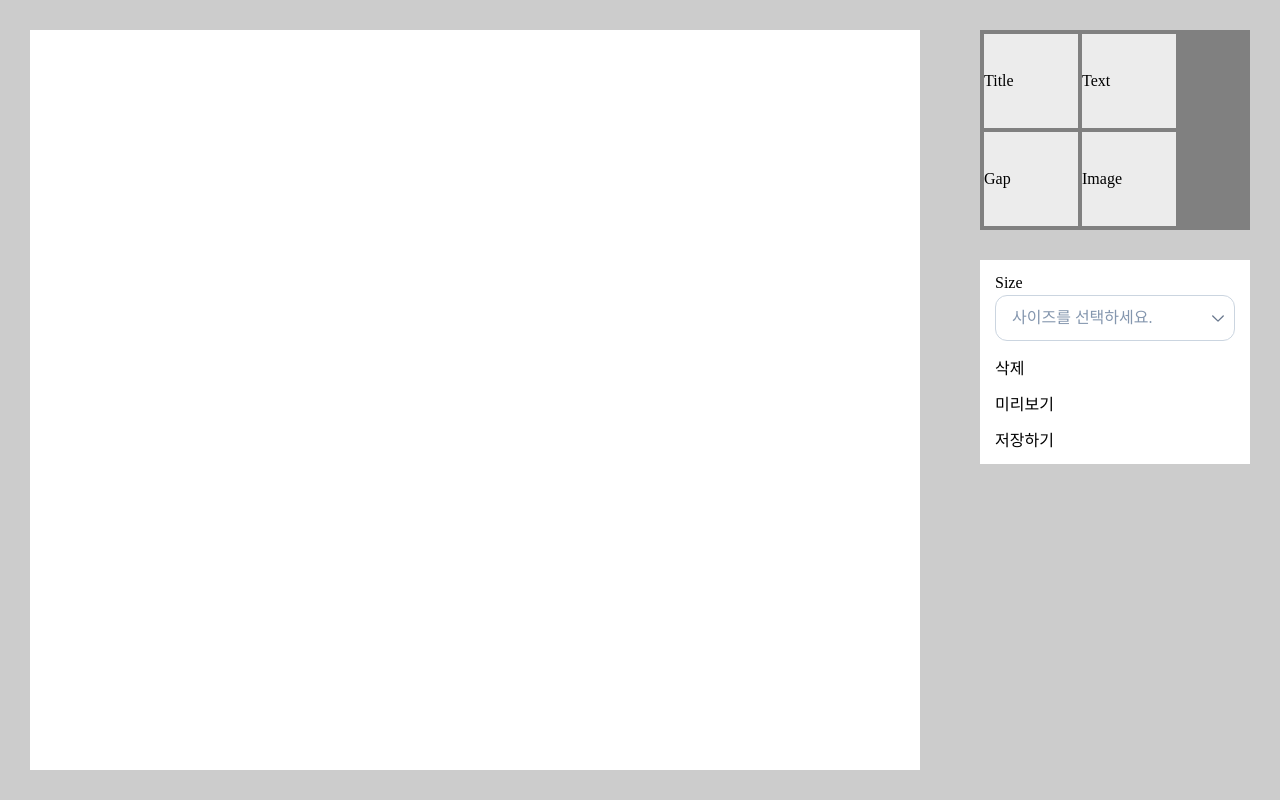
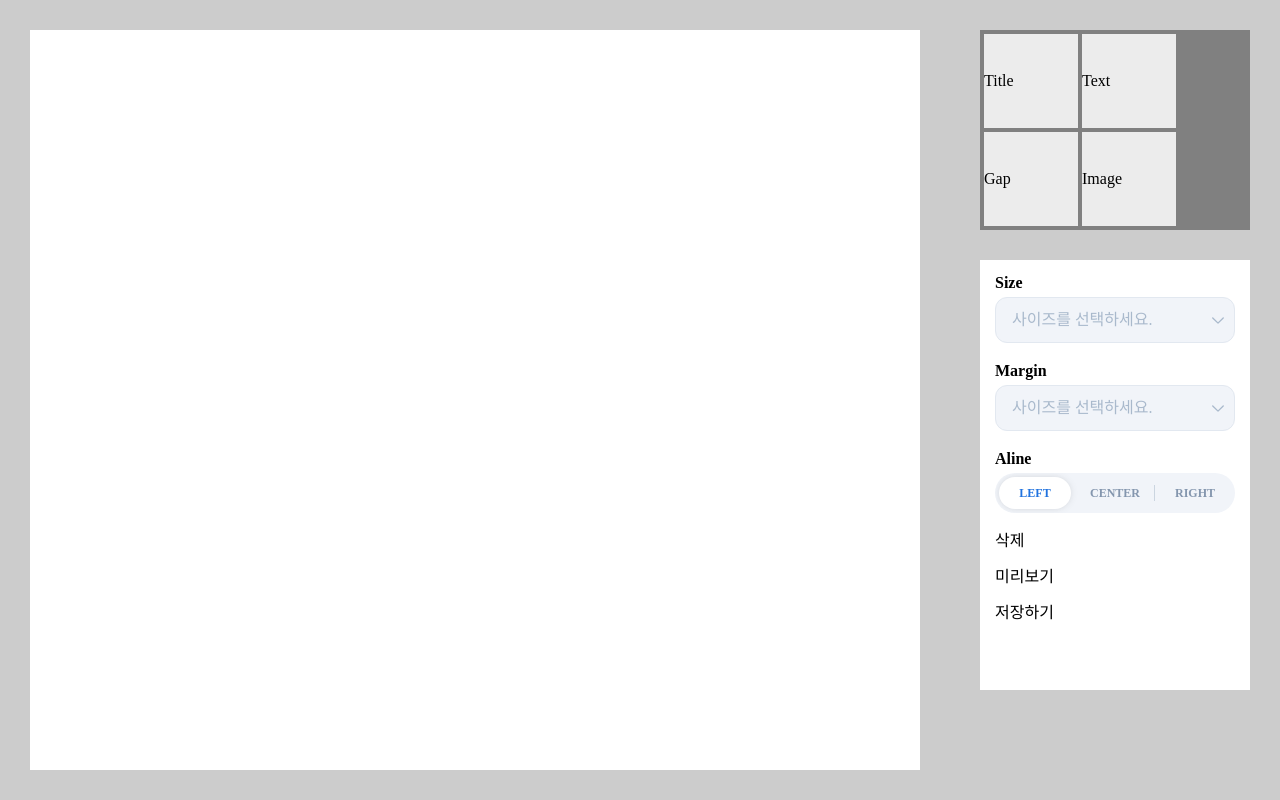
Before and after one commit to jo-duchan/portfolio-editor, a React (Create React App) app: page / in a window 1280 px wide. Built offline with nearby package versions, Linux system fonts and the light colour scheme; a web font is replaced by a local one.

Commit message:
custom components 추가중

```diff
--- a/src/components/edit/Editor.tsx
+++ b/src/components/edit/Editor.tsx
@@ -5,6 +5,7 @@ import useCurrentItem from "context/useCurrentItem";
 
 // UI Components
 import Select from "components/ui/Select";
+import PillTab from "components/ui/PillTab";
 
 // Type
 import {
@@ -29,9 +30,19 @@ function Editor() {
     sort: string
   ) => {
     console.log(value);
-    if (!currentItem || !value) return;
+    if (!currentItem || value === undefined) return;
     const updateItme = currentItem;
-    updateItme.option.size = value as FontSize;
+
+    switch (sort) {
+      case "Size": {
+        updateItme.option.size = value as FontSize;
+        break;
+      }
+      case "Margin": {
+        updateItme.option.margin = value as MarginSize;
+        break;
+      }
+    }
     // if (!currentItem) return;
     // const updateItme = currentItem;
     // switch (type) {
@@ -80,15 +91,39 @@ function Editor() {
 
   return (
     <Container>
-      {/* Select Component로 만들자 onClick 이벤트 버블링 컴포넌트로 넣기*/}
+      {/* Select Component로 만들자 onClick 이벤트 버블링 컴포넌트로 넣기*/}{" "}
       <Select
         label="Size"
         width={240}
         placeholder="사이즈를 선택하세요."
         option={["XS", "S", "M", "L", "XL"]}
         value={currentItem?.option?.size as string}
+        states={currentItem?.option?.size ? "DEFAULT" : "DISABLED"}
         onChange={onChangeValue}
       />
+      <Select
+        label="Margin"
+        width={240}
+        placeholder="사이즈를 선택하세요."
+        option={["NONE", "XS", "S", "M", "L", "XL"]}
+        value={currentItem?.option?.margin as string}
+        states={currentItem?.option?.margin ? "DEFAULT" : "DISABLED"}
+        onChange={onChangeValue}
+      />
+      <PillTab
+        label="Aline"
+        option={["LEFT", "CENTER", "RIGHT"]}
+        onChange={(val) => console.log(val)}
+      />
+      {/* <Select
+        label="Aline"
+        width={240}
+        placeholder="사이즈를 선택하세요."
+        option={["NONE", "XS", "S", "M", "L", "XL"]}
+        value={currentItem?.option?.margin as string}
+        states={currentItem?.option?.margin ? "DEFAULT" : "DISABLED"}
+        onChange={onChangeValue}
+      /> */}
       {/* <div className="size">
         <span>Size</span>
         <select
@@ -201,22 +236,5 @@ const Container = styled.div`
   display: flex;
   flex-direction: column;
   gap: 20px;
-
-  & :is(.size, .margin, .aline, .gap, .column) {
-    display: flex;
-    gap: 10px;
-  }
-
-  & :is(.fill, .color) label {
-    display: flex;
-    gap: 10px;
-  }
-
-  & :is(.fill, .color) label input {
-    width: 60px;
-  }
-
-  & div select {
-    width: 60px;
-  }
+  height: 400px;
 `;
--- /dev/null
+++ b/src/components/ui/PillTab.tsx
@@ -0,0 +1,192 @@
+import React, { useState, useEffect } from "react";
+import styled, { css } from "styled-components";
+
+// Style
+import ColorSystem from "styles/color-system";
+
+// Type
+export type LineType = "LEFT" | "RIGHT" | "NONE";
+
+interface Props {
+  label: string;
+  option: string[];
+  onChange: (value: string) => void;
+}
+
+interface StyledProps {
+  active?: boolean;
+  posIdx?: number;
+  line?: LineType;
+}
+
+function PillTab({ label, option, onChange }: Props) {
+  const [posIdx, setPosIdx] = useState<number>(0);
+
+  const handleClick = (item: string, index: number) => {
+    setPosIdx(index);
+    onChange(item);
+  };
+
+  const calcDirection = (index: number): LineType => {
+    if (index !== 0 && index + 1 !== option.length && index < posIdx) {
+      return "LEFT";
+    }
+
+    if (index !== 0 && index + 1 !== option.length && index > posIdx) {
+      return "RIGHT";
+    }
+
+    return "NONE";
+  };
+  return (
+    <Container>
+      <Label>{label}</Label>
+      <Innerwrapper>
+        <Tab>
+          {option.map((item, index) => (
+            <Option
+              active={posIdx === index}
+              line={calcDirection(index)}
+              onClick={() => handleClick(item, index)}
+              key={item}
+            >
+              {`${item}`}
+            </Option>
+          ))}
+        </Tab>
+        <Pill posIdx={posIdx} />
+      </Innerwrapper>
+    </Container>
+  );
+}
+
+export default PillTab;
+
+const Container = styled.div`
+  display: flex;
+  flex-direction: column;
+  gap: 6px;
+`;
+
+const Label = styled.span`
+  font-size: 16px;
+  font-weight: 600;
+`;
+
+const Innerwrapper = styled.div`
+  position: relative;
+  display: flex;
+  width: fit-content;
+  height: 40px;
+  background: ${ColorSystem.Neutral[100]};
+  border-radius: 20px;
+  overflow: hidden;
+`;
+
+const Tab = styled.div`
+  display: flex;
+  z-index: 10;
+  width: fit-content;
+  height: 100%;
+`;
+
+const Option = styled.span<StyledProps>`
+  position: relative;
+  display: flex;
+  align-items: center;
+  justify-content: center;
+  width: 80px;
+  height: 100%;
+  cursor: pointer;
+  user-select: none;
+
+  &::after {
+    content: "";
+    position: absolute;
+    left: 0;
+    width: 1px;
+    height: 16px;
+    background: ${ColorSystem.Neutral[300]};
+    opacity: 0;
+    transition: 200ms ease-in-out;
+    transition-property: opacity;
+  }
+
+  &::before {
+    content: "";
+    position: absolute;
+    right: 0mm;
+    width: 1px;
+    height: 16px;
+    background: ${ColorSystem.Neutral[300]};
+    opacity: 0;
+    transition: 200ms ease-in-out;
+    transition-property: opacity;
+  }
+
+  ${(props) => {
+    switch (props.line) {
+      case "LEFT":
+        return css`
+          &::after {
+            opacity: 1;
+          }
+
+          &::before {
+            opacity: 0;
+          }
+        `;
+      case "RIGHT":
+        return css`
+          &::after {
+            opacity: 0;
+          }
+
+          &::before {
+            opacity: 1;
+          }
+        `;
+      case "NONE":
+        return css`
+          &::after {
+            opacity: 0;
+          }
+
+          &::before {
+            opacity: 0;
+          }
+        `;
+      default:
+        return;
+    }
+  }}
+
+  ${(props) =>
+    props.active
+      ? css`
+          font-size: 12px;
+          font-weight: 600;
+          color: ${ColorSystem.Secondary[600]};
+        `
+      : css`
+          font-size: 12px;
+          font-weight: 600;
+          color: ${ColorSystem.Neutral[500]};
+        `};
+  transition: 200ms ease-in-out;
+  transition-property: color;
+`;
+
+const Pill = styled.div<StyledProps>`
+  position: absolute;
+  top: 4px;
+  left: ${(props) => `calc(4px + (80px * ${props.posIdx}))`};
+  width: 72px;
+  height: 32px;
+  border-radius: 16px;
+  background: ${ColorSystem.Neutral[0]};
+  box-shadow: 0px 0px 8px rgba(20, 23, 26, 0.08),
+    0px 0px 4px rgba(20, 23, 26, 0.04);
+  transition: 200ms ease-in-out;
+  transition-property: left;
+`;
--- a/src/components/ui/Select.tsx
+++ b/src/components/ui/Select.tsx
@@ -39,7 +39,7 @@ function Select({
   onChange,
 }: Props) {
   const [isClick, setIsClick] = useState<boolean>(false);
-  const [selectValue, setSelectValue] = useState<string>("");
+  const [selectValue, setSelectValue] = useState<string>(value);
 
   // Show & Hide Option
   const handleClick = useCallback(
@@ -64,6 +64,7 @@ function Select({
   }, [selectValue]);
 
   useEffect(() => {
+    if (value === selectValue) return;
     setSelectValue(value);
   }, [value]);
 
@@ -85,7 +86,7 @@ function Select({
 
   return (
     <Container width={width}>
-      {label && <Label onClick={handleClick}>{label}</Label>}
+      <Label onClick={handleClick}>{label}</Label>
       <InputWrapper>
         <InputOuter onClick={handleClick} focused={isClick} states={states}>
           <InputElement
@@ -129,7 +130,7 @@ const Container = styled.div<StyledProps>`
   width: ${(props) => `${props.width}px`};
   display: flex;
   flex-direction: column;
-  gap: 4px;
+  gap: 6px;
   & :is(div, span) {
     cursor: pointer;
     user-select: none;
@@ -139,7 +140,7 @@ const Container = styled.div<StyledProps>`
 const Label = styled.span`
   width: fit-content;
   font-size: 16px;
-  font-weight: 500;
+  font-weight: 600;
 `;
 
 const HelpText = styled.span`
```
